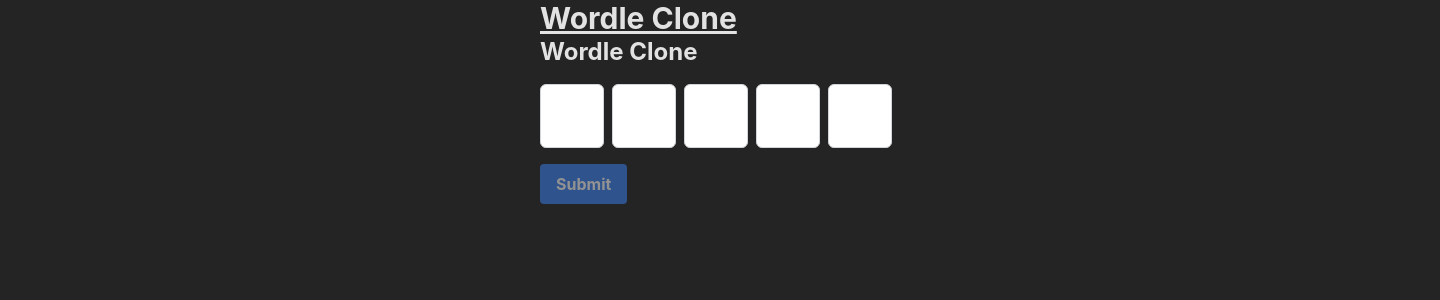
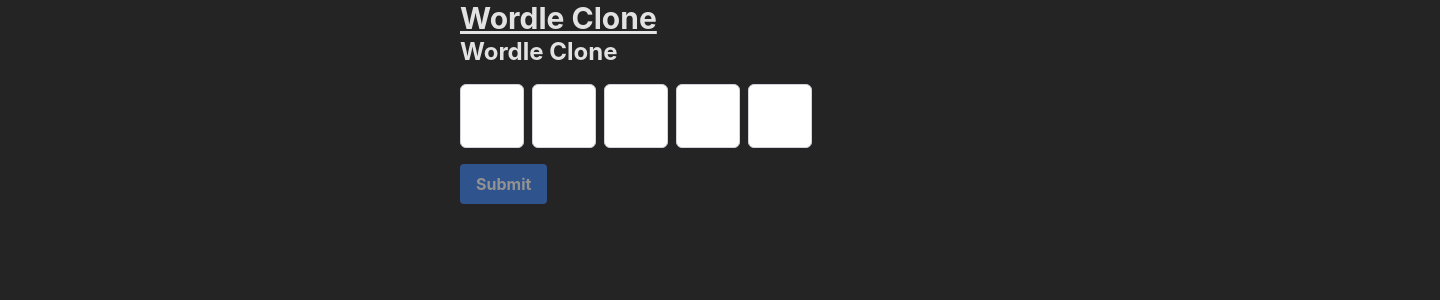
Before and after one commit to Hellionfrs/wordle-clone, a React (Vite) app: page / in a window 1280 px wide. Shown: the top 300 px of the page, 1440 px wide, since content can reach past the window. Built offline with nearby package versions, Linux system fonts and the light colour scheme.

Commit message:
Fix Styling for the App.jsx component

```diff
--- a/src/components/App/App.jsx
+++ b/src/components/App/App.jsx
@@ -1,11 +1,11 @@
-import WordleGame from "../Wordle/Wordle";
+import Wordle from "../Wordle";
 
 function App() {
   return (
-    <div className="flex justify-center w-[1440px] ">
+    <div className="flex justify-center justify-self-center ">
       <div className="m-auto ">
         <h1 className="text-3xl font-bold underline ">Wordle Clone</h1>
-        <WordleGame />
+        <Wordle />
       </div>
     </div>
   );
```
